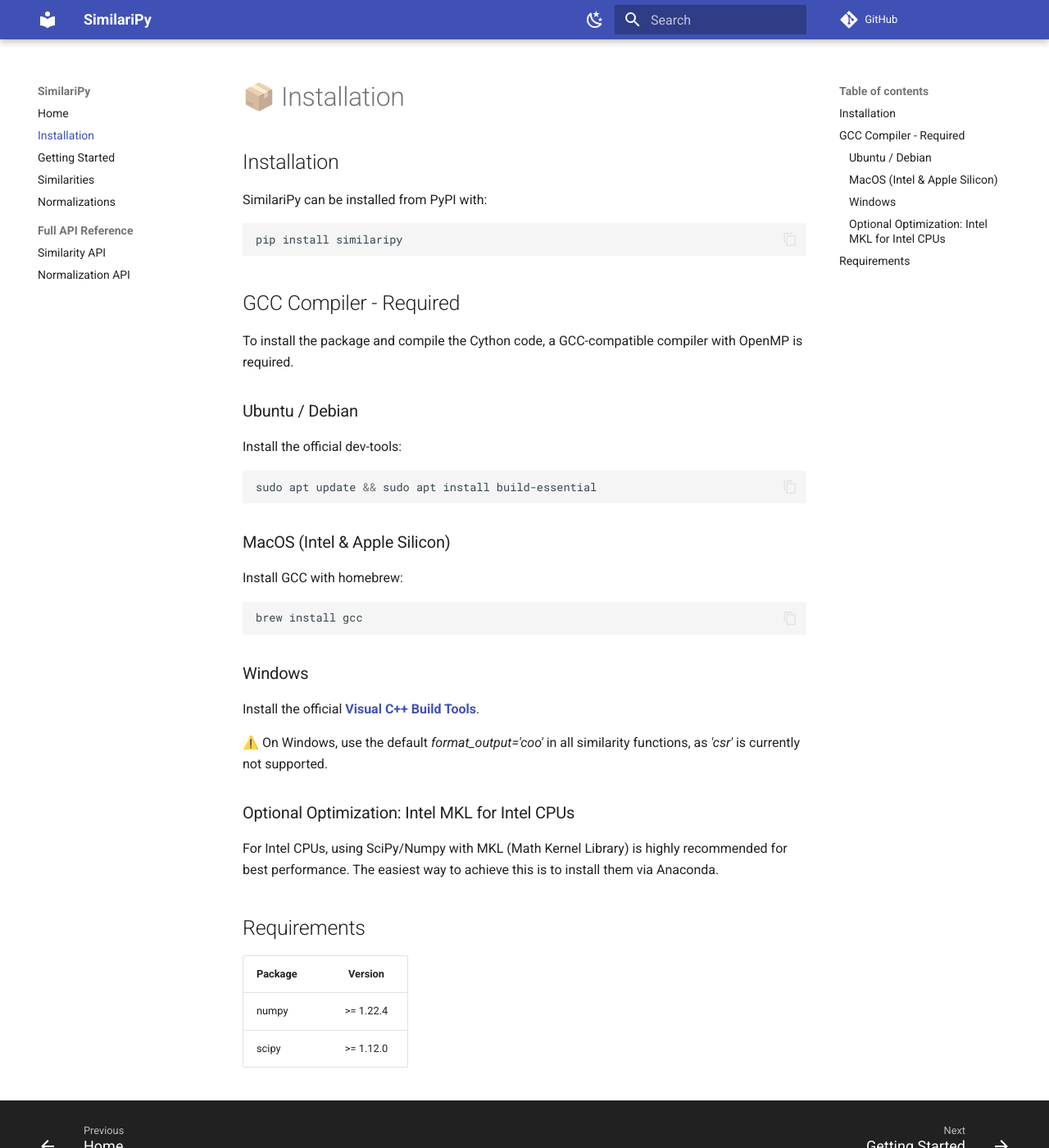
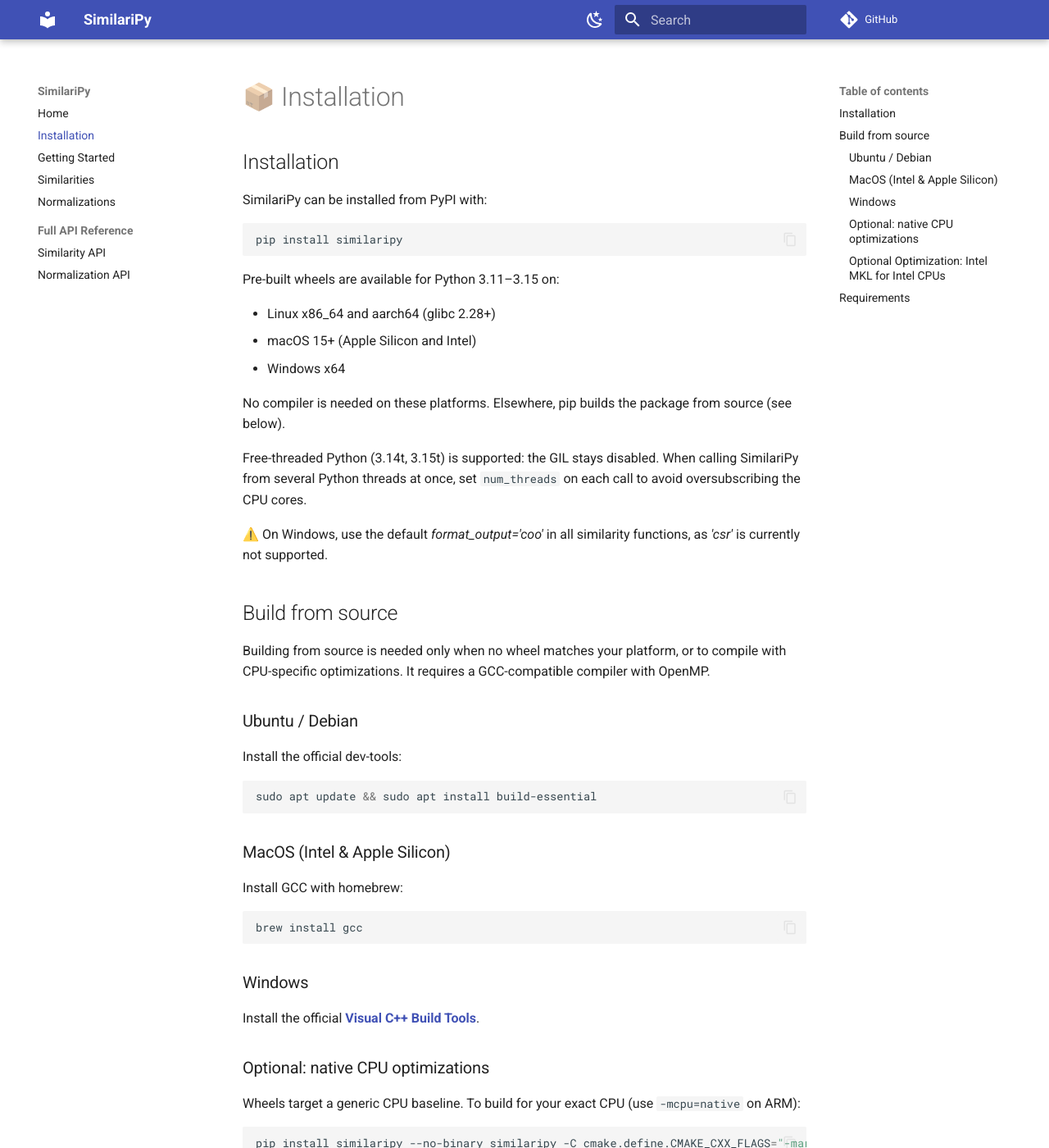
Before and after one commit to bogliosimone/similaripy, an MkDocs documentation site: the page built from docs/installation.md, in a window 1280 px wide and 1400 px high. Shown: the whole window at 82% size. Built offline with MkDocs 1.6.1 and Material for MkDocs 9.7.7, drawn with Linux system fonts in a browser that asks for light colours; comment, search, counter and statistics services are not loaded; some of the changed text lies outside the part shown.

Commit message:
Python 3.15, pre-built wheels and free-threading (0.7.0) (#27)
* Add python 3.15 support, drop 3.10, bump GitHub actions

- Test on 3.11-3.15, require python >= 3.11
- Bump actions/checkout and actions/setup-python to v7 (node 24)
- PEP 639 license metadata (scikit-build-core >= 0.11)
- Exclude dev-only files from sdist (472K -> 40K)
- Add python version to requirements tables

* Add pre-built wheels with cibuildwheel, release 0.7.0

- Build and test wheels for cp311-cp315 on Linux (x86_64, aarch64),
  macOS 15+ (arm64, x86_64) and Windows x64; free-threaded builds skipped
- Publish wheels and sdist via PyPI Trusted Publishing on release published
- Find Homebrew GCC via brew --prefix (fixes Intel macs), natural version sort
- Docs: no compiler needed with wheels, build from source and native flags

* Support free-threaded Python (3.14t, 3.15t)

- Mark Cython modules freethreading_compatible (requires cython>=3.1)
- Build and test free-threaded wheels (35 wheels total)
- Add concurrency test: results from 8 threads match serial, GIL stays disabled
- Docs: free-threaded support and num_threads oversubscription note

* Clean up CI triggers and steps, add Dependabot for actions

- Run on push to master and on PRs only, cancel superseded runs
- Build source package once per job, guard Homebrew GCC on macOS
- Rename publish workflow to "Build Wheels and Publish"
- Monthly grouped Dependabot updates for GitHub Actions

````diff
--- a/docs/installation.md
+++ b/docs/installation.md
@@ -8,9 +8,21 @@
 pip install similaripy
 ```
 
-## GCC Compiler - Required
+Pre-built wheels are available for Python 3.11–3.15 on:
 
-To install the package and compile the Cython code, a GCC-compatible compiler with OpenMP is required.
+- Linux x86_64 and aarch64 (glibc 2.28+)
+- macOS 15+ (Apple Silicon and Intel)
+- Windows x64
+
+No compiler is needed on these platforms. Elsewhere, pip builds the package from source (see below).
+
+Free-threaded Python (3.14t, 3.15t) is supported: the GIL stays disabled. When calling SimilariPy from several Python threads at once, set `num_threads` on each call to avoid oversubscribing the CPU cores.
+
+⚠️ On Windows, use the default *format_output='coo'* in all similarity functions, as *'csr'* is currently not supported.
+
+## Build from source
+
+Building from source is needed only when no wheel matches your platform, or to compile with CPU-specific optimizations. It requires a GCC-compatible compiler with OpenMP.
 
 ### Ubuntu / Debian
 
@@ -32,8 +44,15 @@
 
 Install the official **[Visual C++ Build Tools](https://visualstudio.microsoft.com/en/visual-cpp-build-tools/)**.
 
-⚠️ On Windows, use the default *format_output='coo'* in all similarity functions, as *'csr'* is currently not supported.
+### Optional: native CPU optimizations
 
+Wheels target a generic CPU baseline. To build for your exact CPU (use `-mcpu=native` on ARM):
+
+```bash
+pip install similaripy --no-binary similaripy -C cmake.define.CMAKE_CXX_FLAGS="-march=native"
+```
+
+The speedup depends on the CPU: on Apple Silicon we measured none, so benchmark it on your workload.
 
 ### Optional Optimization: Intel MKL for Intel CPUs
 
@@ -44,5 +63,6 @@
 
 | Package                         | Version        |
 | --------------------------------|:--------------:|
+| python                          |   >= 3.11      |
 | numpy                           |   >= 1.22.4    |
 | scipy                           |   >= 1.12.0    |
````
Also changed, not shown: .claude/CLAUDE.md (+1 -1 lines), CMakeLists.txt (+13 -6 lines), README.md (+23 -3 lines), pyproject.toml (+19 -6 lines), 9 other files.
